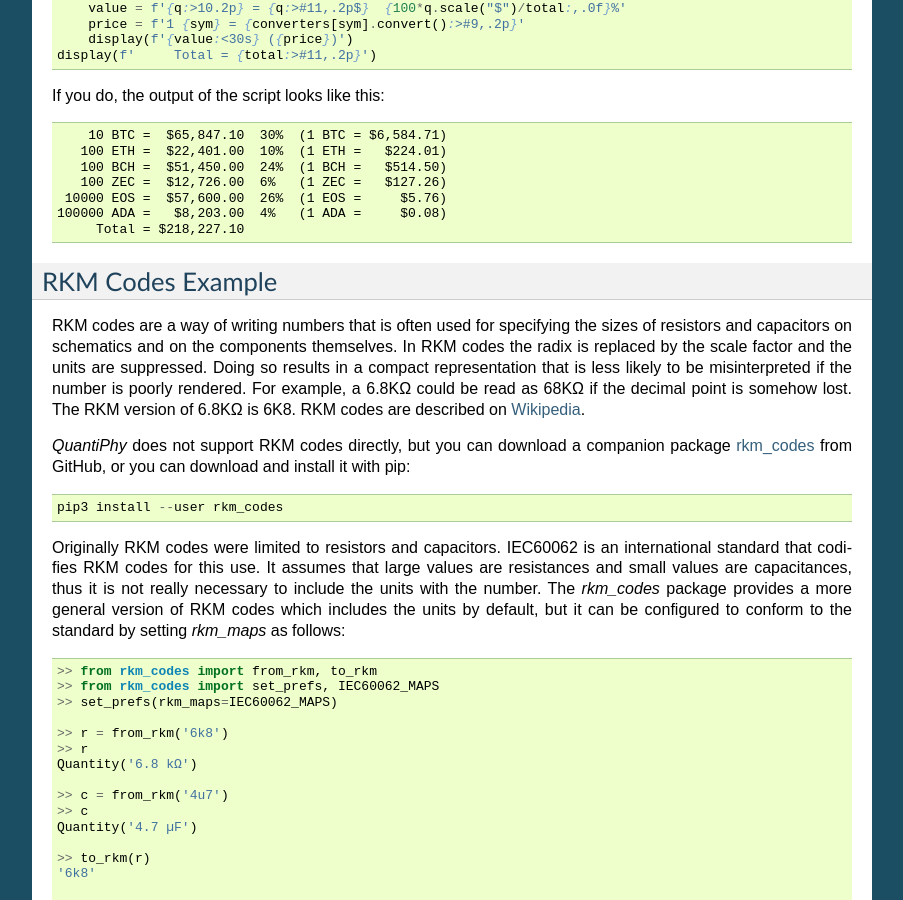
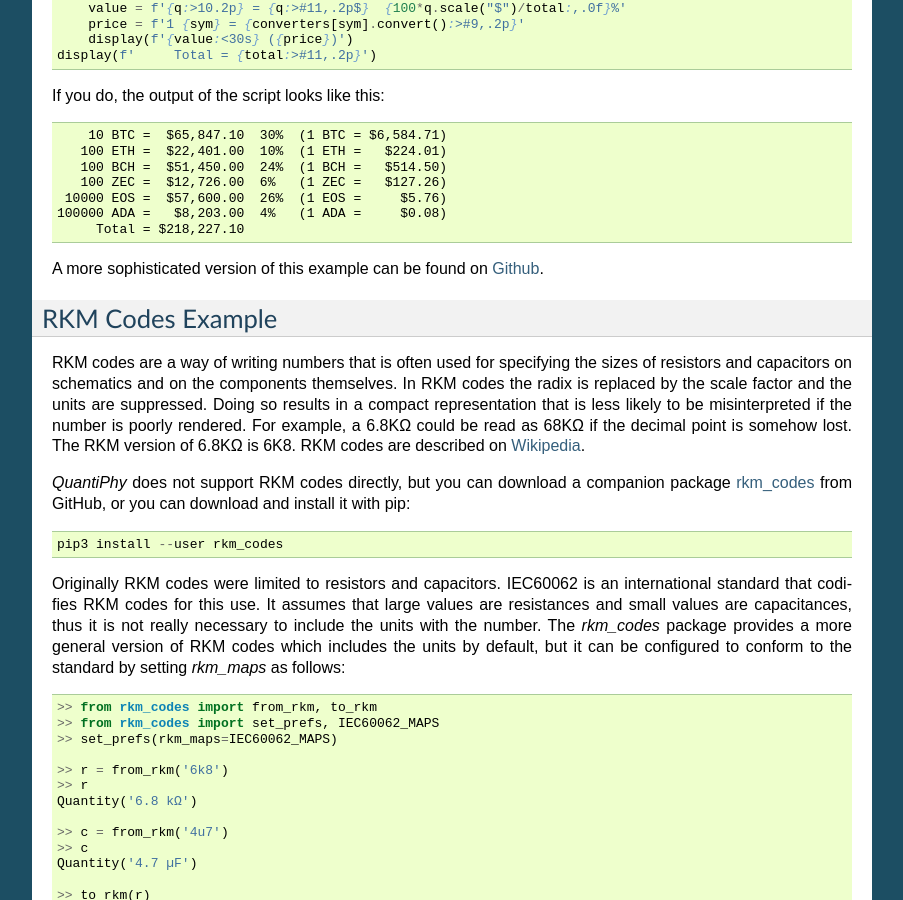
Before and after one commit to KenKundert/quantiphy, a Sphinx documentation site: the page built from doc/examples.rst, in a window 1280 px wide and 900 px high, scrolled down 13477 px. Shown: the whole window, without its empty margins (198-1101 px from the left). Built offline with Sphinx 7.4.7, drawn with Linux system fonts in a browser that asks for light colours.

```diff
--- a/doc/examples.rst
+++ b/doc/examples.rst
@@ -885,6 +885,9 @@ If you do, the output of the script looks like this::
     100000 ADA =   $8,203.00  4%   (1 ADA =     $0.08)
          Total = $218,227.10
 
+A more sophisticated version of this example can be found on `Github
+<https://github.com/KenKundert/cryptocurrency/blob/master/cryptocurrency>`_.
+
 
 .. _rkm codes example:
 
```
Also changed, not shown: doc/releases.rst (+5 -4 lines).
